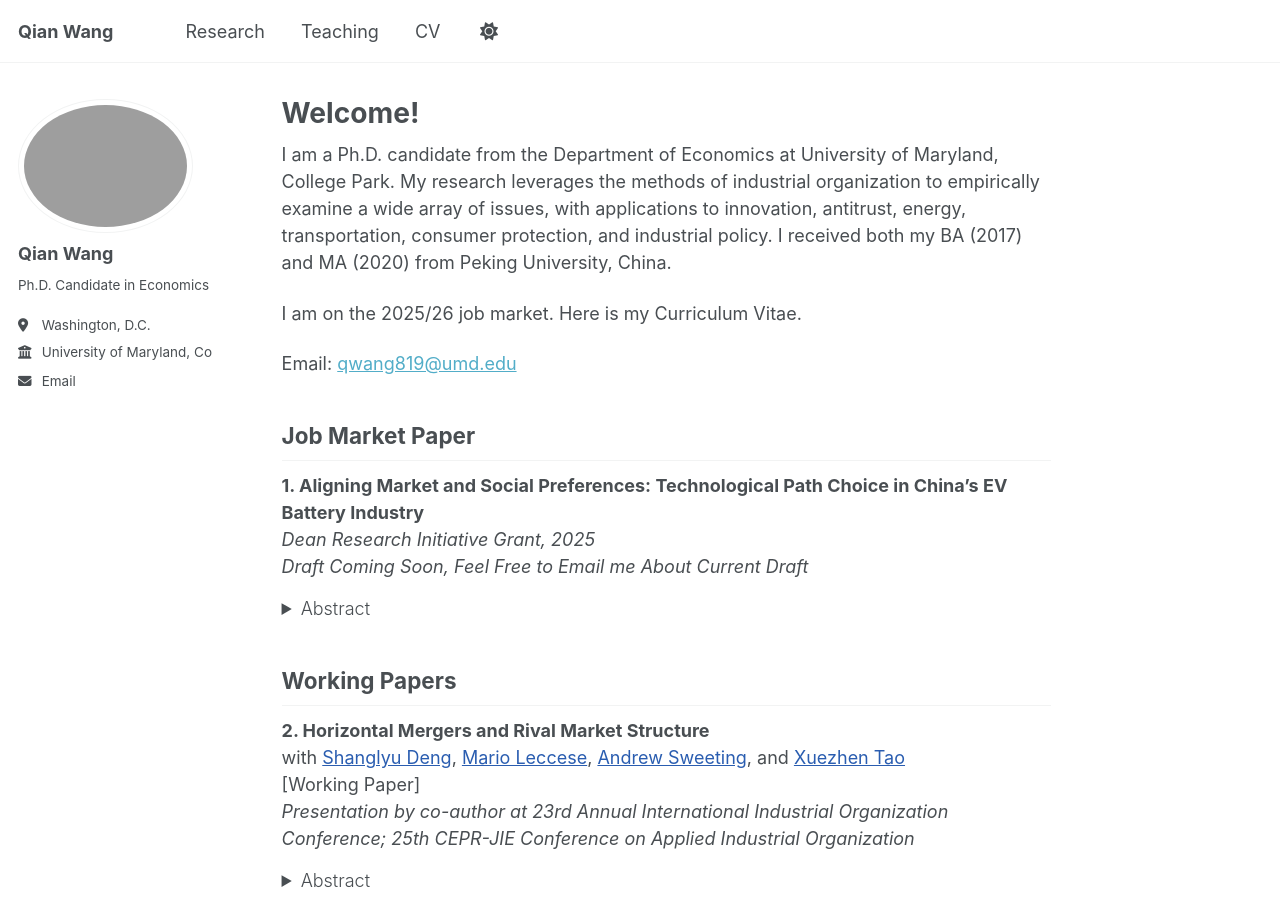
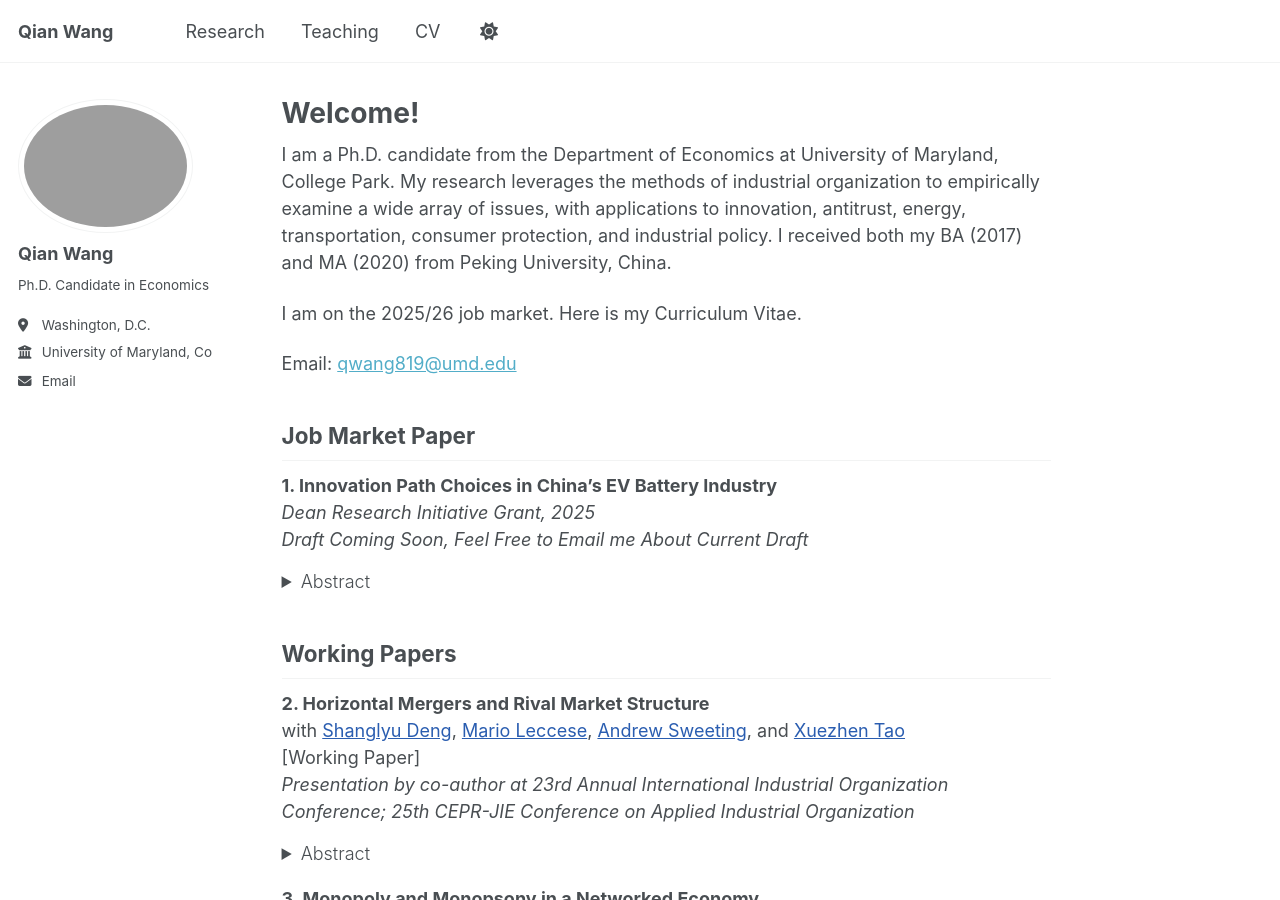
Before and after one commit to qwang819/qwang819.github.io, a Jekyll site: the page built from _pages/about.md, in a window 1280 px wide and 900 px high. Built offline with Jekyll 4.4.1, drawn with Linux system fonts in a browser that asks for light colours; a script that is not in the unit is left out.

Commit message:
Update about.md

```diff
--- a/_pages/about.md
+++ b/_pages/about.md
@@ -16,12 +16,13 @@ Email: <a href="mailto:qwang819@umd.edu">qwang819@umd.edu</a>
 
 ## Job Market Paper
 
-**1. Aligning Market and Social Preferences: Technological Path Choice in China’s EV Battery Industry**
+**1. Innovation Path Choices in China’s EV Battery Industry**
 *Dean Research Initiative Grant, 2025*
 *Draft Coming Soon, Feel Free to Email me About Current Draft*
 <details style="margin-top: -0.5rem; margin-bottom: 1rem;">
    <summary><span style="font-weight:300;">Abstract</span></summary>
-   <p>
+   <p style="text-align: justify;">
+   Not all green technologies are equally beneficial for society. This paper examines whether market- driven innovation in green industries follows the socially optimal technological path when firms face competing options with different cost structures, and considers policies that can narrow the gap. I estimate a dynamic model of Chinese EV battery producers choosing how much to innovate along two competing paths: Lithium-Ion–Ferro–Phosphate (LFP) and Nickel–Cobalt–Manganese (NCM). The analysis shows that a social planner would place greater investment in LFP, which involves higher innovation costs but delivers lower marginal battery costs. I trace this divergence to key forces like differences in cost structure, firms’ market power, and spillovers and environmental benefits that firms fail to internalize. Finally, I demonstrate how R&D subsidies could help correct these distortions and shift innovation toward the socially preferred path.
 
    </p>
 </details>
```
